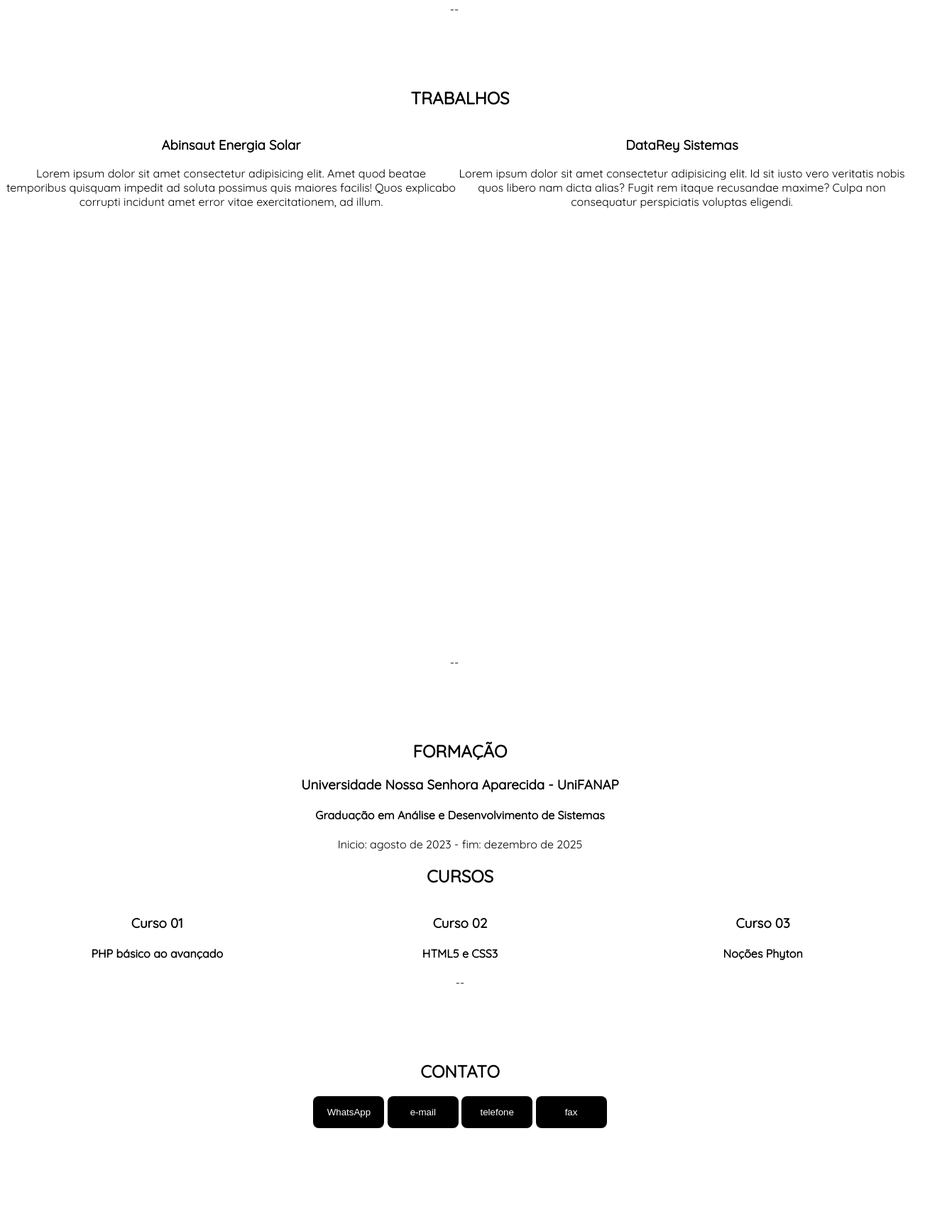
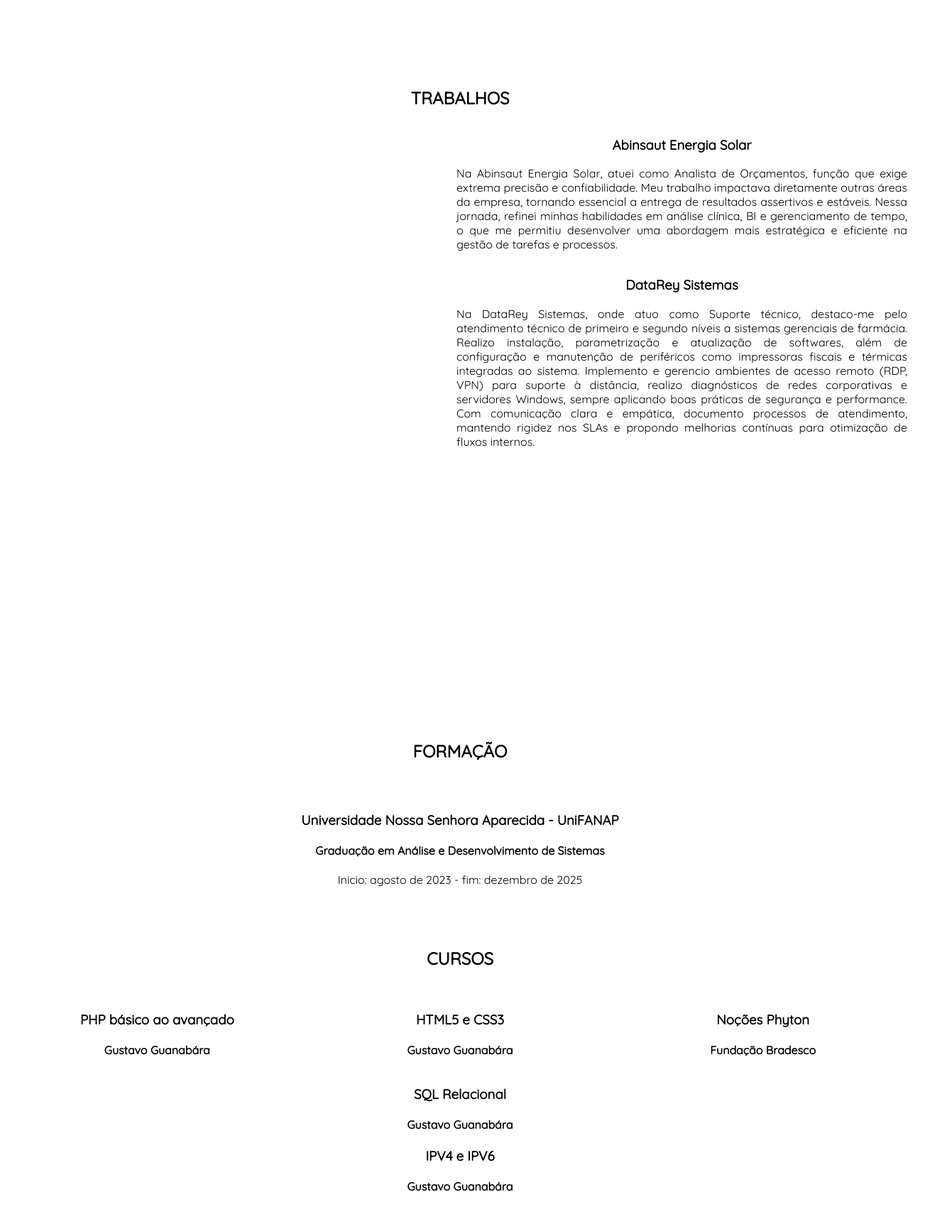
Before and after one commit to AryCSO/Curriculo-Estilizado, a plain HTML site: page index.html in a window 1280 px wide. Shown: the part 905-2622 px from the top of the page at 71% size, 1334 px wide, since content can reach past the window. Drawn offline with Linux system fonts and the light colour scheme.

Commit message:
Update index.html
Atualização index.html

```diff
--- a/index.html
+++ b/index.html
@@ -25,86 +25,113 @@
                 <a class="link" href="#s">Contato</a>
             </button>
         </div>
-        <div class="l" id="l">--</div>
+        <div class="l" id="l">  </div>
         <div class="fl2" id="fl2">
             <div class="img">
                 <img src="waa.png" alt="img">
             </div>
             <div class="nt1">
-                <div class="bis1">
+                <div class="bis1" style="width: 80%;">
                     <h2>QUEM SOU</h2>
                 </div>
-                <div class="bis2">
+                <div class="bis2" style="width: 90%;">
                     <div class="tat1">
                         <p>Meu nome é Aryel</p>
                     </div>
-                    <p>Lorem ipsum dolor sit amet consectetur, adipisicing elit. Repellat, ex quasi! Ex consequuntur maiores, inventore esse iure, harum, placeat dicta ad eum id vitae explicabo vel! Possimus voluptates sapiente corrupti.</p>
+                    <p>Sou um profissional dedicado e apaixonado por otimização de processos, análise de dados e inteligência de negócios. Minha experiência na Equiplex Indústria Farmacêutica, me permitiu refinar minha capacidade analítica em operações logísticas e conferência, sempre buscando soluções eficientes sob alta demanda.</p>
+                </div>
+                <div></div>
             </div>
         </div>
-        </div>
-        <div class="o" id="o">--</div>
+        <div class="o" id="o">  </div>
         <div class="fl3" id="fl3">
             <div class="nt2">
                 <h2>TRABALHOS</h2>
             </div>
             <div class="nt3">
+                <div></div>
                 <div class="bis3">
                     <h3>Abinsaut Energia Solar</h3>
-                    <p>Lorem ipsum dolor sit amet consectetur adipisicing elit. Amet quod beatae temporibus quisquam impedit ad soluta possimus quis maiores facilis! Quos explicabo corrupti incidunt amet error vitae exercitationem, ad illum.</p>
+                    <p style="text-align: justify;">Na Abinsaut Energia Solar, atuei como Analista de Orçamentos, função que exige extrema precisão e confiabilidade. Meu trabalho impactava diretamente outras áreas da empresa, tornando essencial a entrega de resultados assertivos e estáveis. Nessa jornada, refinei minhas habilidades em análise clínica, BI e gerenciamento de tempo, o que me permitiu desenvolver uma abordagem mais estratégica e eficiente na gestão de tarefas e processos.</p>
                 </div>
+                <div></div>
                 <div class="bis4">
                     <h3>DataRey Sistemas</h3>
-                    <p>Lorem ipsum dolor sit amet consectetur adipisicing elit. Id sit iusto vero veritatis nobis quos libero nam dicta alias? Fugit rem itaque recusandae maxime? Culpa non consequatur perspiciatis voluptas eligendi.</p>
+                    <p style="text-align: justify;">Na DataRey Sistemas, onde atuo como Suporte técnico, destaco-me pelo atendimento técnico de primeiro e segundo níveis a sistemas gerenciais de farmácia. Realizo instalação, parametrização e atualização de softwares, além de configuração e manutenção de periféricos como impressoras fiscais e térmicas integradas ao sistema. Implemento e gerencio ambientes de acesso remoto (RDP, VPN) para suporte à distância, realizo diagnósticos de redes corporativas e servidores Windows, sempre aplicando boas práticas de segurança e performance. Com comunicação clara e empática, documento processos de atendimento, mantendo rigidez nos SLAs e propondo melhorias contínuas para otimização de fluxos internos.</p>
+                </div>
+                <div></div>
             </div>
         </div>
-        </div>
-        <div class="c" id="c">--</div>
+        <div class="c" id="c">  </div>
         <div class="fl4" id="fl4">
+            <div class="ad">
                 <div class="nt4">
-                <h2>FORMAÇÃO</h2>
+                    <h2 style="height: 80px;">FORMAÇÃO</h2>
                 </div>
                 <div class="nt5">
                     <h3>Universidade Nossa Senhora Aparecida - UniFANAP</h3>
                     <h4>Graduação em Análise e Desenvolvimento de Sistemas</h4>
                     <p>Inicio: agosto de 2023  -  fim: dezembro de 2025</p>
                 </div>
+            </div>
+            <div style="height: 50px;">  </div>
             <div>
-                <h2>CURSOS</h2>
+                <h2 style="height: 50px;">CURSOS</h2>
             </div>
             <div class="nt8">
                 <div>
-                    <h3>Curso 01</h3>
-                    <h4>PHP básico ao avançado</h4>
+                    <h3>PHP básico ao avançado</h3>
+                    <h4>Gustavo Guanabára</h4>
                 </div>
                 <div>
-                    <h3>Curso 02</h3>
-                    <h4>HTML5 e CSS3</h4>
+                    <h3>HTML5 e CSS3</h3>
+                    <h4>Gustavo Guanabára</h4>
                 </div>
                 <div>
-                    <h3>Curso 03</h3>
-                    <h4>Noções Phyton</h4>
+                    <h3>Noções Phyton</h3>
+                    <h4>Fundação Bradesco</h4>
+                </div>
+                <div></div>
+                <div class="nt9">
+                    <div>
+                        <h3>SQL Relacional</h3>
+                        <h4>Gustavo Guanabára</h4>
+                    </div>
+                    <div>
+                        <h3>IPV4 e IPV6</h3>
+                        <h4>Gustavo Guanabára</h4>
                     </div>
                 </div>
-        <div class="s" id="s">--</div>
+            </div>
+        </div>
+        <div class="s" id="s">  </div>
         <div class="fl5" id="fl5">
             <div class="nt6">
                 <h2>CONTATO</h2>
             </div>
+            <div style="height: 50px;"> </div>
+            <div>
                 <div class="nt7">
                     <button type="button">
-                    <a class="link" href="">WhatsApp</a>
+                        <a class="link" href="https://wa.me/+5562981795414">WhatsApp</a>
                     </button>
                     <button type="button">
-                    <a class="link" href="">e-mail</a>
+                        <a class="link" href="mailto:arycarvalho1969@gmail.com">e-mail</a>
                     </button>
                     <button type="button">
-                    <a class="link" href="">telefone</a>
+                        <a class="link" href="https://www.linkedin.com/in/aryel-s-oliveira-298169271">Linkedin</a>
                     </button>
-                <button type="button">
-                    <a class="link" href="">fax</a>
+                </div>
+                <div class="nt10">
+                    <button>
+                        <a href="Aryel S. Oliveira.pdf" href="" class="link">Visualizar CV</a>
                     </button>
                 </div>
             </div>
         </div>
+        <div>
+            <p>© Todos os direitos reservador</p>
+        </div>
+    </div>
 </body>
 </html>
```
Lines whose indentation alone changed are shown as unchanged.
